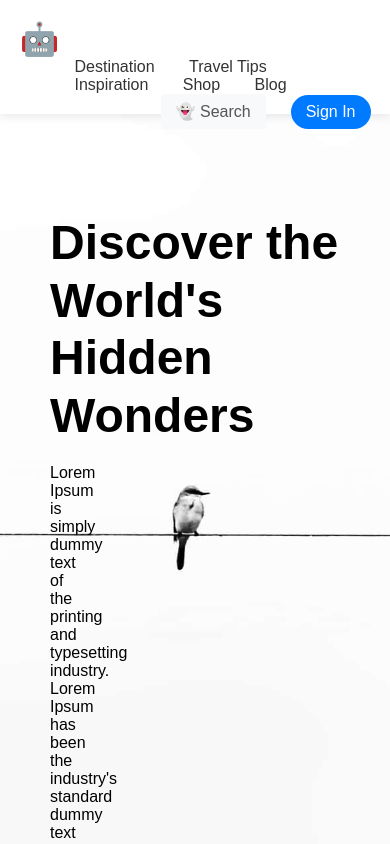
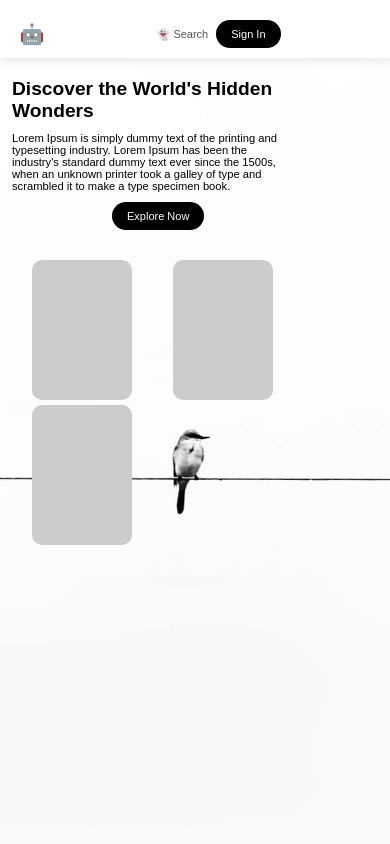
Before and after one commit to PROFESSOR-GE0/Collab-Assignment, a plain HTML site: page index.html in a window 390 px wide. Shown: the top 844 px of the page. Drawn offline with Linux system fonts and the light colour scheme.

Commit message:
Add responsiveness

```diff
--- a/index.html
+++ b/index.html
@@ -7,6 +7,7 @@
 </head>
 <body>
     <header>
+        <div class = "firstpage">
         <div class="container">
             <!-- Logo -->
             <div class="logo">🤖</div>
@@ -26,14 +27,26 @@
                 <button class="login-btn">Sign In</button>
             </div>
         </div>
+        </div>
     </header>
      <!-- About Page -->
     <div class = "about">
-        <h2>Discover the <br> World's Hidden <br>Wonders</h2>
-        <p>Lorem Ipsum is simply dummy text of the printing and typesetting industry.
-            Lorem Ipsum has been the industry's standard dummy text ever since the 1500s,
-            when an unknown printer took a galley of type and scrambled it to make a type specimen book. </p>
+        <div class="text    ">
+            <h2>Discover the World's <strong">Hidden</strong> Wonders</h2>
+            <p>Lorem Ipsum is simply dummy text of the printing and typesetting industry.
+                Lorem Ipsum has been the industry's standard dummy text ever since the 1500s,
+                when an unknown printer took a galley of type and scrambled it to make a type specimen book. </p>
+                <button class="explore">Explore Now</button>
+        </div>
+
+        <div class="images">
+            <div class="image-box"></div>
+            <div class="image-box"></div>
+            <div class="image-box"></div>
+        </div>
     </div>
+
+     <!-- Destination Page -->
     <div class="destination" id="destination">
         <div class="container">
             <h2>Explore Our Top Destinations</h2>
@@ -57,7 +70,8 @@
                 </div>
                 <div class="destination-card">
                     <div class="card-image">
-                        <img src="https://images.unsplash.com/photo-1538970272646-f61fabb3becc?ixlib=rb-1.2.1&auto=format&fit=crop&w=800&q=80" alt="Kyoto, Japan">
+                        <img src="https://plus.unsplash.com/premium_photo-1722593856487-9fbd52e32e0f?q=80&w=1470&auto=format&fit=crop&ixlib=rb-4.0.3&ixid=M3wxMjA3fDB8MHxwaG90by1wYWdlfHx8fGVufDB8fHx8fA%3D%3D
+                        " alt="Kyoto, Japan">
                     </div>
                     <div class="card-content">
                         <h3>Kyoto, Japan</h3>
--- a/style.css
+++ b/style.css
@@ -6,8 +6,11 @@
     font-family: Arial, sans-serif;
 }
 
-.container {
-    width: 90%;
+.firstpage .container {
+    background-color: white;
+    display: flex;
+    justify-content: space-between;
+    align-items: center;
     max-width: 1200px;
     margin: 0 auto;
 }
@@ -21,18 +24,18 @@ header {
 }
 
 /* Logo */
-.logo {
+.firstpage .logo {
     font-size: 28px;
     font-weight: bold;
 }
 
 /* Navigation Links */
-nav {
+.firstpage nav {
     display: flex;
     gap: 20px;
 }
 
-nav a {
+.firstpage nav a {
     text-decoration: none;
     color: #333;
     font-size: 16px;
@@ -40,14 +43,14 @@ nav a {
 }
 
 /* Right Section (Search + Sign In) */
-.header-right {
+.firstpage .header-right {
     display: flex;
     gap: 15px;
     align-items: center;
 }
 
 /* Search Button */
-.search-btn {
+.firstpage .search-btn {
     background: none;
     border: none;
     cursor: pointer;
@@ -57,7 +60,7 @@ nav a {
 
 
 /* Login Button */
-.login-btn {
+.firstpage .login-btn {
     background-color: black;
     color: white;
     border: none;
@@ -68,11 +71,9 @@ nav a {
 }
 
 
-
-
-
 /* About Page */
 .about{
+    display: flex;
     width: 100%;
     height: 100%;
     padding: 70px 20px 20px 20px ;
@@ -80,57 +81,47 @@ nav a {
     background-repeat: no-repeat;
     background-size:cover;
 }
-.about h2{
-    font-size: 240%;
+.about .text h2{
+    font-size: 280%;
     margin: 40px 50px 20px ;
 }
-.about p{
+.about .text p{
     font-size: 100%;
-    margin: 0px 700px 0px 50px;
+    margin: 0px 200px 0px 50px;
+}
+.about .images {
+    display: grid;
+    grid-template-columns: repeat(2, 1fr);
+    gap: 5px;
+    margin: 20px 100px 800px 40px  ;
+}
+.about .image-box {
+    width: 200px;
+    height: 180px;
+    background-color: #ccc;
+    display: flex;
+    align-items: center;
+    justify-content: center;
+    border-radius: 10px;
+}
+.about .explore{
+    background-color: black;
+    color: white;
+    border: none;
+    padding: 8px 15px;
+    font-size: 16px;
+    border-radius: 20px;
+    cursor: pointer;
+    margin: 10px 0px 0px 450px;
 }
 
-.logo {
-    font-size: 2rem;
-    display: inline-block;
+
+/* Destination Page Styles */
+.destination .container {
+    width: 90%;
+    max-width: 1200px;
+    margin: 0 auto;
 }
-
-nav {
-    display: inline-block;
-    margin-left: 40px;
-}
-
-nav a {
-    margin: 0 15px;
-    text-decoration: none;
-    color: #333;
-    font-weight: 500;
-}
-
-nav a:hover {
-    color: #007bff;
-}
-
-.header-right {
-    float: right;
-}
-
-button {
-    padding: 8px 15px;
-    margin-left: 10px;
-    border: none;
-    border-radius: 4px;
-    cursor: pointer;
-}
-
-.search-btn {
-    background-color: #f8f9fa;
-}
-
-.login-btn {
-    background-color: #007bff;
-    color: white;
-}
-/* Destination Page Styles */
 .destination {
     padding: 60px 0;
     background-color: #f9f9f9;
@@ -227,10 +218,6 @@ button {
     padding: 60px 0;
 }
 
-.about h2 {
-    font-size: 3rem;
-    line-height: 1.2;
-}
 /* Travel Page */
 .stories{
     width: 100%;
@@ -249,3 +236,167 @@ button {
     height: 100%;
     padding: 70px 20px;
 }
+
+
+
+/*Responsiveness For other devices*/
+@media only screen and (max-width: 800px){
+
+.firstpage .container {
+    width: 90%;
+}
+
+header {
+    padding: 20px 0px 10px;
+    position: sticky ;
+
+}
+
+/* Logo */
+.firstpage .logo {
+    font-size: 20px;
+}
+
+/* Navigation Links */
+.firstpage nav {
+    display: none;
+}
+
+
+/* Right Section (Search + Sign In) */
+.firstpage .header-right {
+    display: flex;
+    gap: 8px;
+    align-items: center;
+    margin-right: 90px ;
+}
+
+/* Search Button */
+.firstpage .search-btn {
+    font-size: 11px
+}
+
+/* Login Button */
+.firstpage .login-btn {
+    padding: 8px 15px;
+    font-size: 11px;
+    border-radius: 20px;
+}
+
+/* About Page */
+.about{
+    display:block;
+    padding: 10px 2px 5px 2px;
+    background-size: cover auto;
+
+}
+.about .text h2{
+    font-size: 120%;
+    margin: 10px 10px 10px 10px;
+    padding-right: 20px;
+}
+.about .text p{
+    font-size: 70%;
+    margin: 0px 15px 0px 5px;
+    padding: 0px 80px 0px 5px ;
+}
+.about .images {
+    display: grid;
+    grid-template-columns: repeat(2, 1fr);
+    gap: 5px;
+    margin: 30px 80px 60px 30px  ;
+}
+.about .image-box {
+    width: 100px;
+    height: 140px;
+    background-color: #ccc;
+    display: flex;
+    align-items: center;
+    justify-content: center;
+    border-radius: 10px;
+}
+.about .explore{
+    background-color: black;
+    color: white;
+    border: none;
+    padding: 8px 15px;
+    font-size: 11px;
+    border-radius: 20px;
+    cursor: pointer;
+    margin: 10px 0px 0px 110px;
+}
+
+
+/* Destination Page Styles */
+.destination .container {
+    width: 80%;
+    max-width: 1200px;
+    margin: 0px 50px 0px 10px;
+}
+.destination {
+    padding: 60px 0px 60px 0px;
+}
+
+.destination h2 {
+    text-align: center;
+    font-size: 150%;
+    margin-bottom: 40px;
+}
+
+.destination-subtitle {
+    max-width: 700px;
+    margin: 0px 20px 10px 5px;
+    line-height: 1.6;
+}
+
+.destination-grid {
+    gap: 20px;
+}
+
+.destination-card {
+    background: white;
+    border-radius: 8px;
+    overflow: hidden;
+    box-shadow: 0 4px 6px rgba(0,0,0,0.1);
+    transition: transform 0.3s ease;
+}
+
+.destination-card:hover {
+    transform: translateY(-10px);
+}
+
+.card-image {
+    height: 150px;
+    width: 270px;
+    padding: 5px 5px 5px 10px;
+}
+
+.card-image img {
+    width: 100%;
+    height: 100%;
+}
+
+
+
+.card-content {
+    padding: 5px;
+}
+
+
+
+.card-meta {
+    display: flex;
+    justify-content: space-between;
+    margin-top: 15px;
+    color: #7f8c8d;
+    font-size: 90%;
+}
+
+.explore-btn {
+    display: inline-block;
+    margin-top: 15px;
+    padding: 8px 20px;
+}
+
+
+}
```
